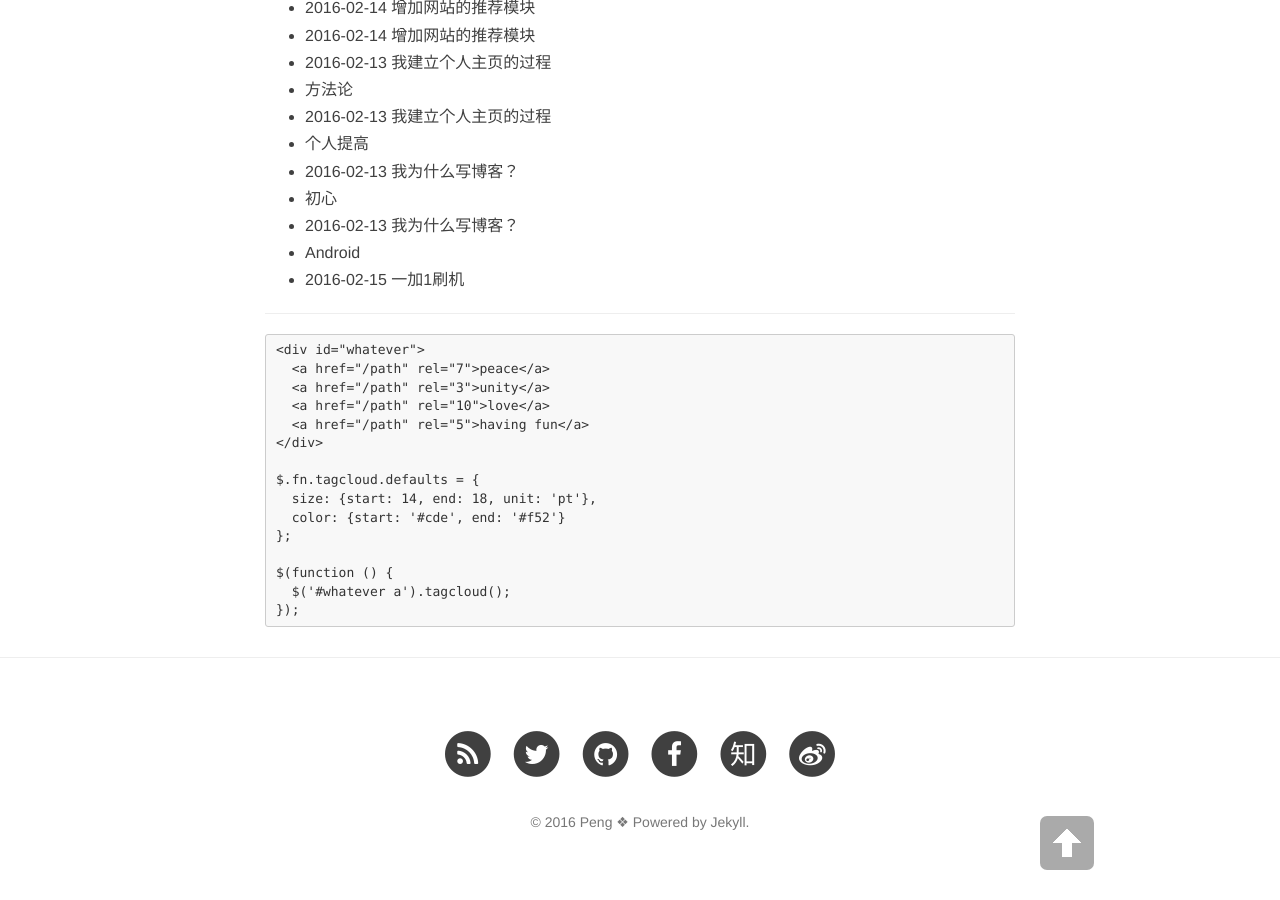
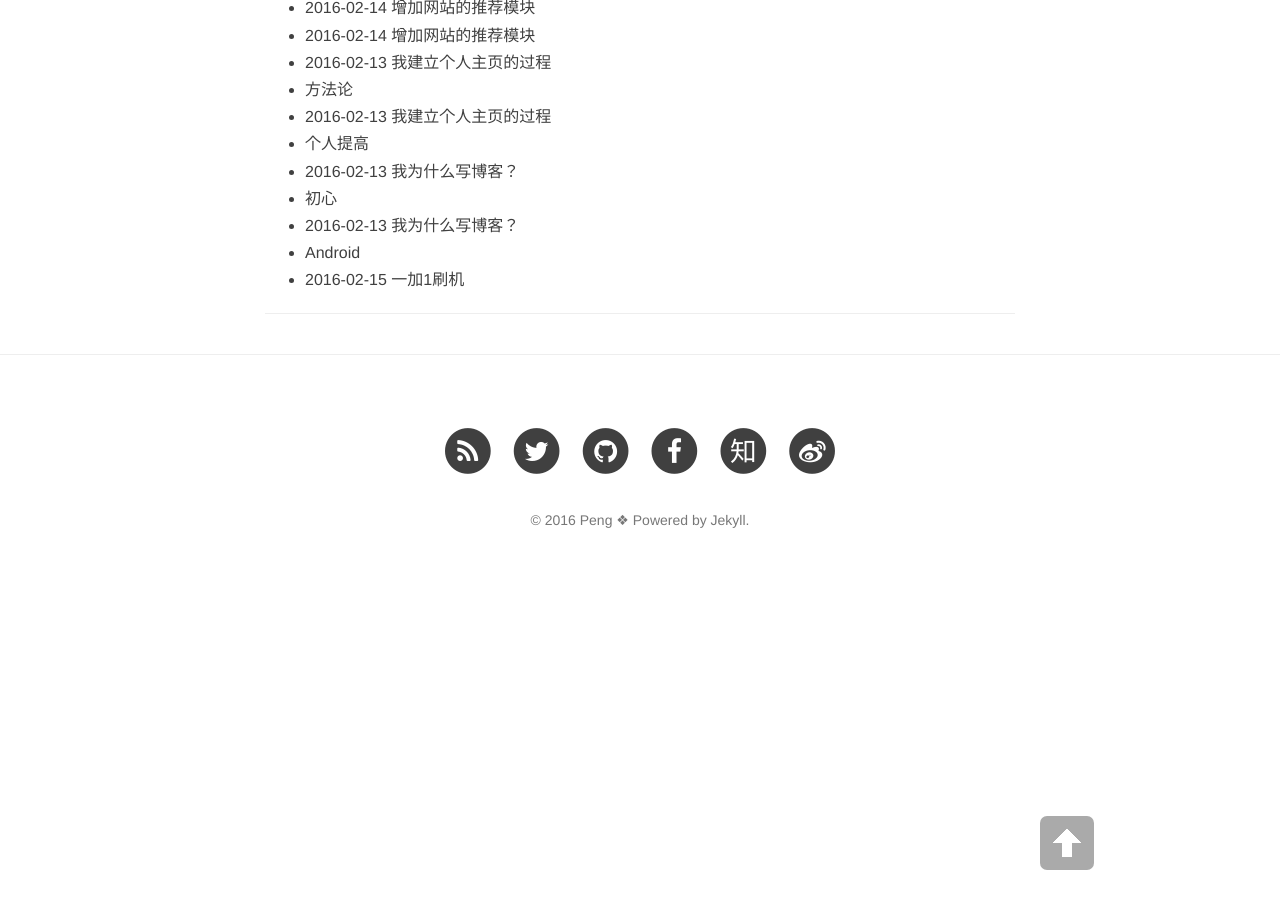
Before and after one commit to QinPengBlog/qinpengblog.github.io, a Jekyll site: the page built from tags.md, in a window 1280 px wide and 900 px high, scrolled down 845 px. Built offline with Jekyll 4.4.1, drawn with Linux system fonts in a browser that asks for light colours; nearby versions of some CDN libraries; library files that are not in the unit come from our copies; comment, search, counter and statistics services are not loaded.

Commit message:
WHAT-YOU-HAVE-DONE
Signed-off-by: QIN Peng <qinp_2025@163.com>

```diff
--- a/tags.md
+++ b/tags.md
@@ -33,7 +33,7 @@ header-img: "img/semantic.jpg"
 {% endfor %}
 </ul>
 
-<script src="/media/js/jquery.tagcloud.js" type="text/javascript" charset="utf-8"></script>
+<script src="/js/jquery.tagcloud.js" type="text/javascript" charset="utf-8"></script>
 <script language="javascript">
 $.fn.tagcloud.defaults = {
     size: {start: 1, end: 1, unit: 'em'},
@@ -46,19 +46,3 @@ $(function () {
 </script>
 
 ---
-
-    <div id="whatever">
-      <a href="/path" rel="7">peace</a>
-      <a href="/path" rel="3">unity</a>
-      <a href="/path" rel="10">love</a>
-      <a href="/path" rel="5">having fun</a>
-    </div>
-
-    $.fn.tagcloud.defaults = {
-      size: {start: 14, end: 18, unit: 'pt'},
-      color: {start: '#cde', end: '#f52'}
-    };
-
-    $(function () {
-      $('#whatever a').tagcloud();
-    });
```
